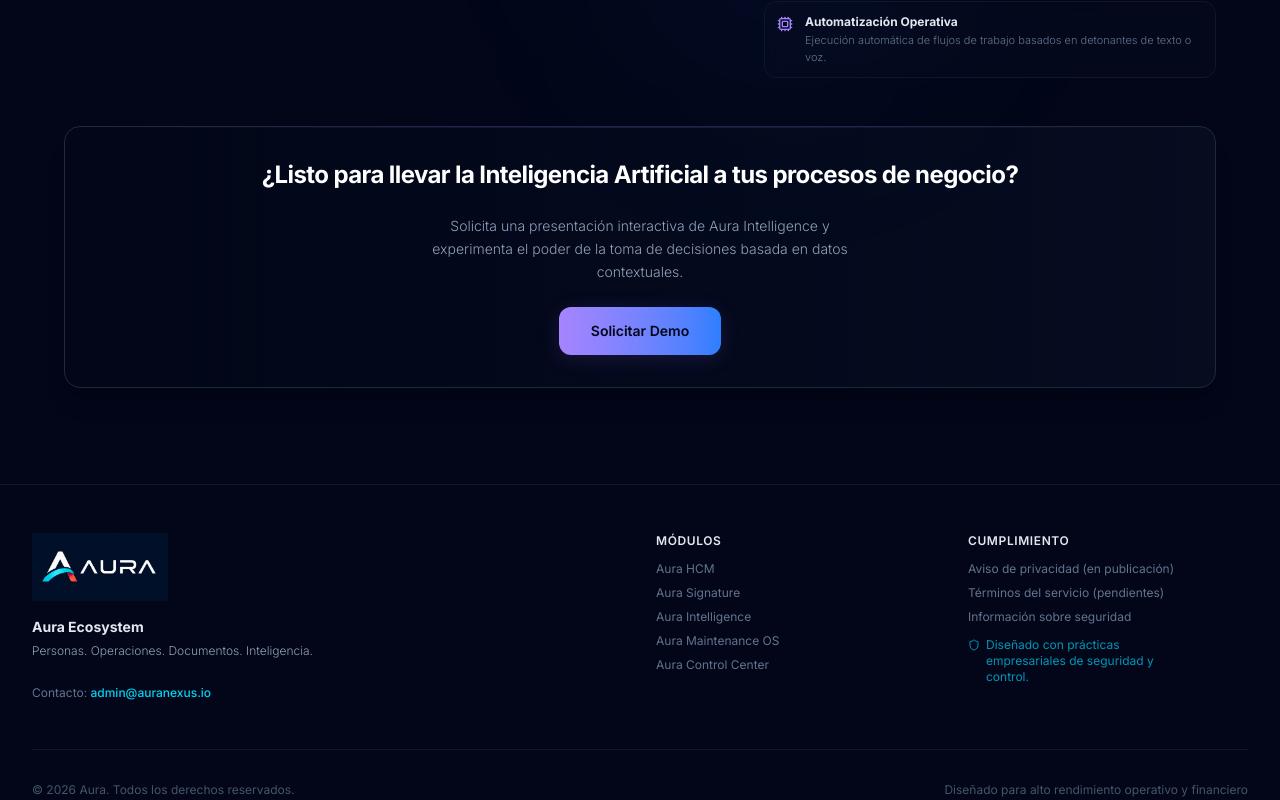
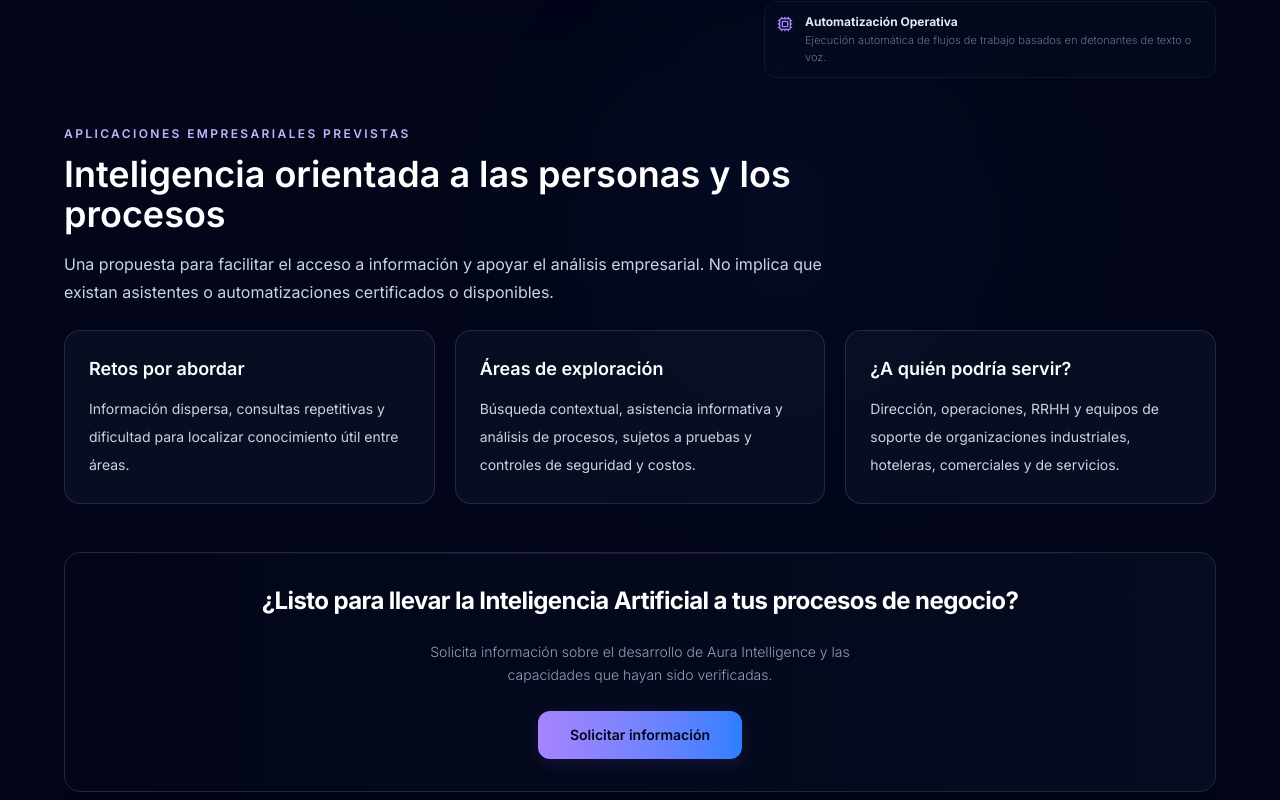
Before and after one commit to javiercl111-jpg/Aura-Ecosystem, a React (Vite) app: page /aura-intelligence in a window 1280 px wide. Shown: the part 1180-1980 px from the top of the page. Built offline with nearby package versions, Linux system fonts and the light colour scheme; no server answers.

Commit message:
Add sector audiences and guarded commercial information to Intelligence

```diff
--- a/src/modules/products/AuraIntelligencePage.tsx
+++ b/src/modules/products/AuraIntelligencePage.tsx
@@ -74,6 +74,15 @@
           </div>
         </div>
 
+        <section aria-labelledby="intelligence-valor" className="space-y-6">
+          <div className="max-w-3xl"><p className="text-xs font-semibold uppercase tracking-[.2em] text-violet-300">Aplicaciones empresariales previstas</p><h2 id="intelligence-valor" className="mt-3 text-3xl font-semibold text-white md:text-4xl">Inteligencia orientada a las personas y los procesos</h2><p className="mt-4 leading-7 text-slate-300">Una propuesta para facilitar el acceso a información y apoyar el análisis empresarial. No implica que existan asistentes o automatizaciones certificados o disponibles.</p></div>
+          <div className="grid gap-5 md:grid-cols-3">
+            <div className="rounded-2xl border border-violet-400/20 bg-slate-900/50 p-6"><h3 className="mb-3 text-lg font-semibold text-white">Retos por abordar</h3><p className="text-sm leading-7 text-slate-300">Información dispersa, consultas repetitivas y dificultad para localizar conocimiento útil entre áreas.</p></div>
+            <div className="rounded-2xl border border-violet-400/20 bg-slate-900/50 p-6"><h3 className="mb-3 text-lg font-semibold text-white">Áreas de exploración</h3><p className="text-sm leading-7 text-slate-300">Búsqueda contextual, asistencia informativa y análisis de procesos, sujetos a pruebas y controles de seguridad y costos.</p></div>
+            <div className="rounded-2xl border border-violet-400/20 bg-slate-900/50 p-6"><h3 className="mb-3 text-lg font-semibold text-white">¿A quién podría servir?</h3><p className="text-sm leading-7 text-slate-300">Dirección, operaciones, RRHH y equipos de soporte de organizaciones industriales, hoteleras, comerciales y de servicios.</p></div>
+          </div>
+        </section>
+
         {/* CTA Demo Banner */}
         <div className="p-8 rounded-2xl border border-slate-800 bg-gradient-to-r from-slate-950 to-slate-900/40 text-center space-y-6 shadow-xl relative overflow-hidden">
           <div className="absolute top-0 left-0 right-0 h-[1px] bg-gradient-to-r from-transparent via-violet-500/20 to-transparent" />
@@ -81,14 +90,14 @@
             ¿Listo para llevar la Inteligencia Artificial a tus procesos de negocio?
           </h2>
           <p className="max-w-md mx-auto text-xs md:text-sm text-slate-400 font-light leading-relaxed">
-            Solicita una presentación interactiva de Aura Intelligence y experimenta el poder de la toma de decisiones basada en datos contextuales.
+            Solicita información sobre el desarrollo de Aura Intelligence y las capacidades que hayan sido verificadas.
           </p>
           <div>
             <a
               href="/#contacto"
               className="inline-flex px-8 py-3.5 rounded-xl font-semibold text-slate-950 bg-gradient-to-r from-violet-400 to-blue-500 hover:from-violet-300 hover:to-blue-400 active:scale-95 transition-all shadow-[0_4px_20px_rgba(139,92,246,0.15)] text-sm"
             >
-              Solicitar Demo
+              Solicitar información
             </a>
           </div>
         </div>
```
